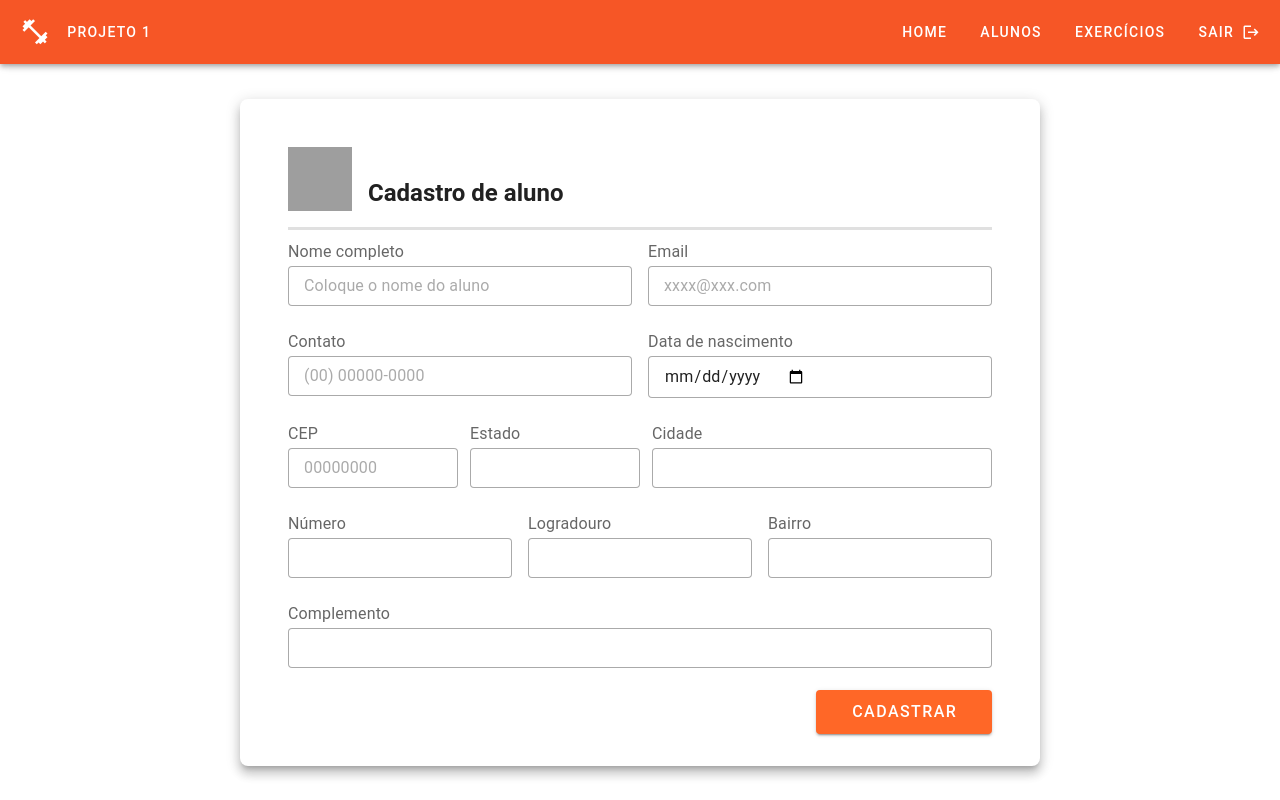
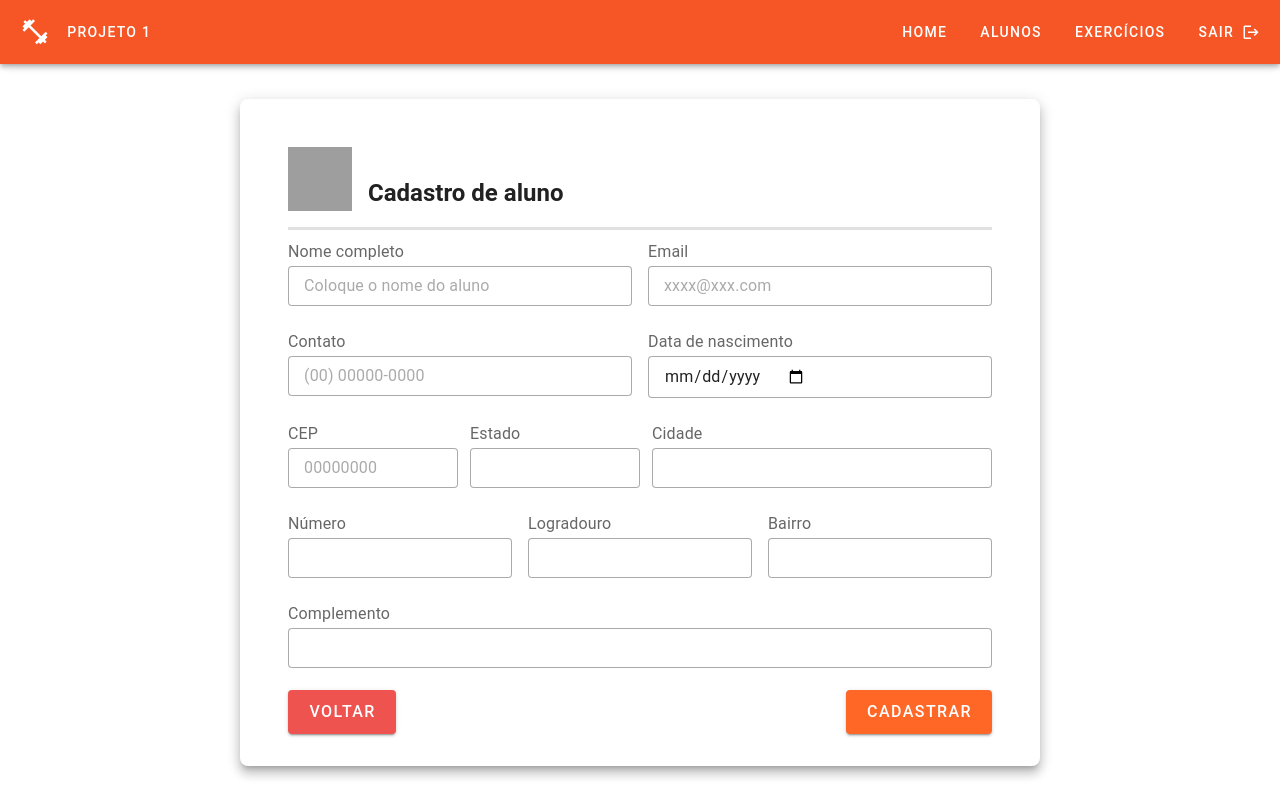
Before and after one commit to 0Duarte/Projeto-DevInHouse-SENAI-FrontEnd, a Vue app in the folder Projeto-modulo-1/: page /student/new in a window 1280 px wide. Built offline with nearby package versions, Linux system fonts and the light colour scheme; grey boxes are pictures that could not be loaded.

Commit message:
feat: add botao back

```diff
--- a/Projeto-modulo-1/src/views/NewStudent/NewStudent.vue
+++ b/Projeto-modulo-1/src/views/NewStudent/NewStudent.vue
@@ -81,12 +81,17 @@
                     <v-text-field v-model="complement" density="compact" variant="outlined"></v-text-field>
                 </div>
             </div>
-            <div class="d-flex justify-end">
-                <div class="w-25">
-                    <v-btn type="submit" block color="rgb(255, 103, 39)" size="large" variant="elevated">
-                        Cadastrar
-                    </v-btn>
-                </div>
+            <div class="d-flex justify-space-between">
+                    <div>
+                        <v-btn @click="backRoute" class="w-25 " block color=red-lighten-1 size="large" variant="elevated">
+                            Voltar
+                        </v-btn>
+                    </div>
+                    <div>
+                        <v-btn class="w-25 " type="submit" block color="rgb(255, 103, 39)" size="large" variant="elevated">
+                            Cadastrar
+                        </v-btn>
+                    </div>
             </div>
         </v-card>
         <v-snackbar v-model="snackbar" timeout=2000 :color="colorSnack" elevation="5" variant="tonal" multi-line>
@@ -165,6 +170,9 @@ export default {
                     this.street = res.data.logradouro,
                     this.neighborhood = res.data.bairro
                 })
+        },
+        backRoute(){
+            this.$router.go(-1)
         }
     }
 }
```
